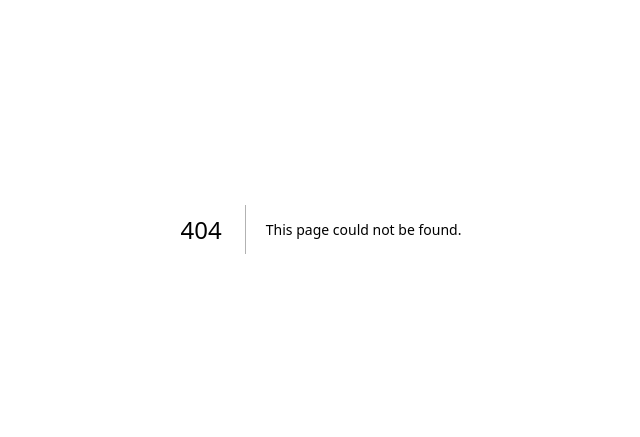
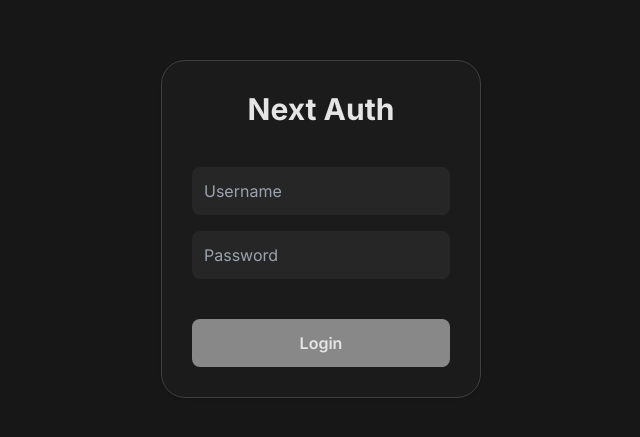
Before and after one commit to gporawetku/next-auth, a Next.js app: page /auth/signin in a window 1280 px wide. Before the commit this address had no page. Shown: the part 171-608 px from the top of the page, without its empty margins (319-959 px from the left). Built offline with nearby package versions, Linux system fonts and the light colour scheme.

Commit message:
chore: create navbar and login page

```diff
--- /dev/null
+++ b/app/auth/signin/page.tsx
@@ -0,0 +1,27 @@
+"use client";
+const SignIn = () => {
+  return (
+    <>
+      <div className="h-screen bg-neutral-900 flex justify-center w-screen items-center">
+        <div className="bg-neutral-700  border-neutral-700 border bg-opacity-10 shadow text-neutral-200 rounded-3xl p-2.5 min-w-[20vw]">
+          <div className="p-5 flex flex-col">
+            <div className="text-3xl w-full flex justify-center font-bold">Next Auth</div>
+          </div>
+          <div className="p-5 flex flex-col gap-4">
+            <div className="flex flex-col gap-1.5">
+              <input type="text" className="p-3 rounded-lg bg-neutral-800 text-neutral-500" placeholder="Username" />
+            </div>
+            <div className="flex flex-col gap-1.5">
+              <input type="password" className="p-3 rounded-lg bg-neutral-800 text-neutral-500" placeholder="Password" />
+            </div>
+          </div>
+          <div className="p-5">
+            <button className="bg-neutral-100 bg-opacity-50 w-full p-3 rounded-lg font-semibold">Login</button>
+          </div>
+        </div>
+      </div>
+    </>
+  );
+};
+
+export default SignIn;
--- /dev/null
+++ b/app/components/navbar.tsx
@@ -0,0 +1,10 @@
+"use client";
+const Navbar = () => {
+  return (
+    <>
+      <div className="">navbar</div>
+    </>
+  );
+};
+
+export { Navbar };
--- a/app/page.tsx
+++ b/app/page.tsx
@@ -1,6 +1,7 @@
 "use client";
 
 import { useSession } from "next-auth/react";
+import { Navbar } from "./components/navbar";
 
 export default function Home() {
   const { data: session, status } = useSession();
@@ -9,6 +10,7 @@ export default function Home() {
 
   return (
     <main className="">
+      <Navbar />
       <div className="">
         <h2>My Amazing App</h2>
 
```
